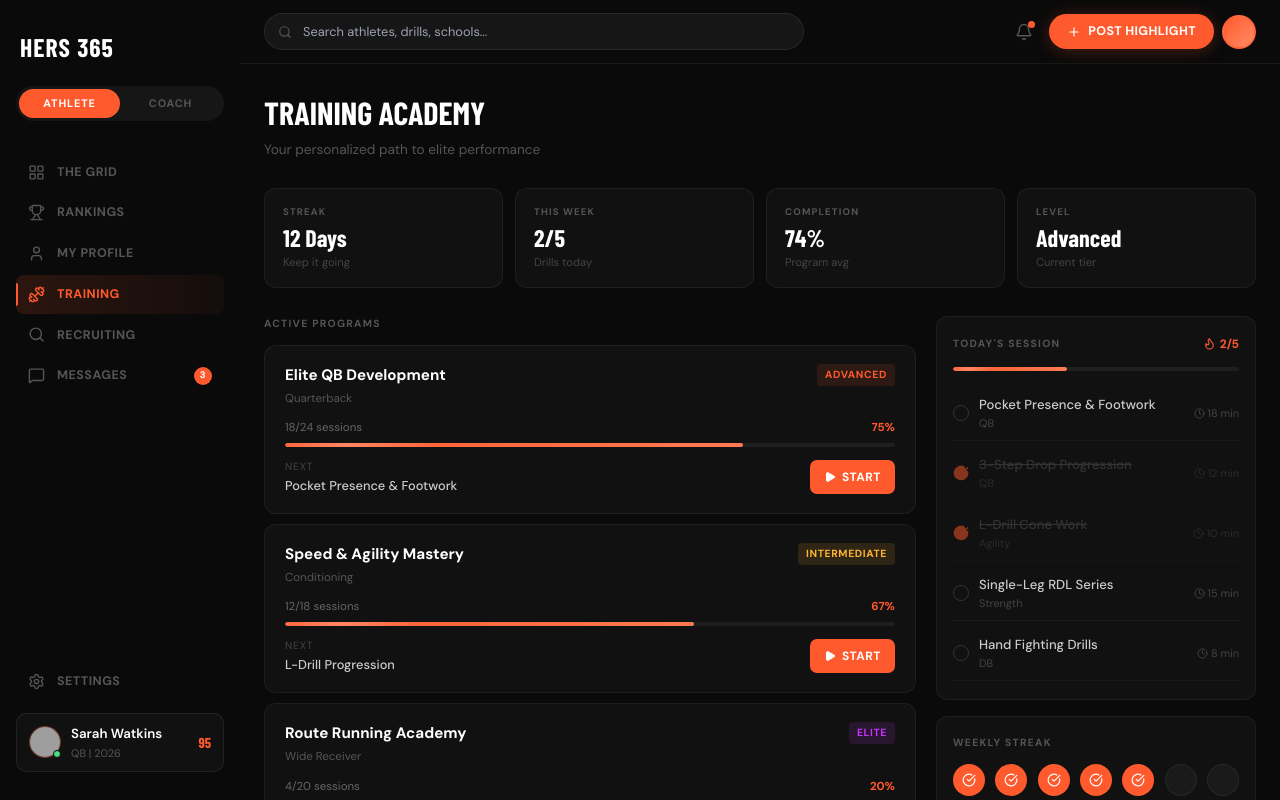
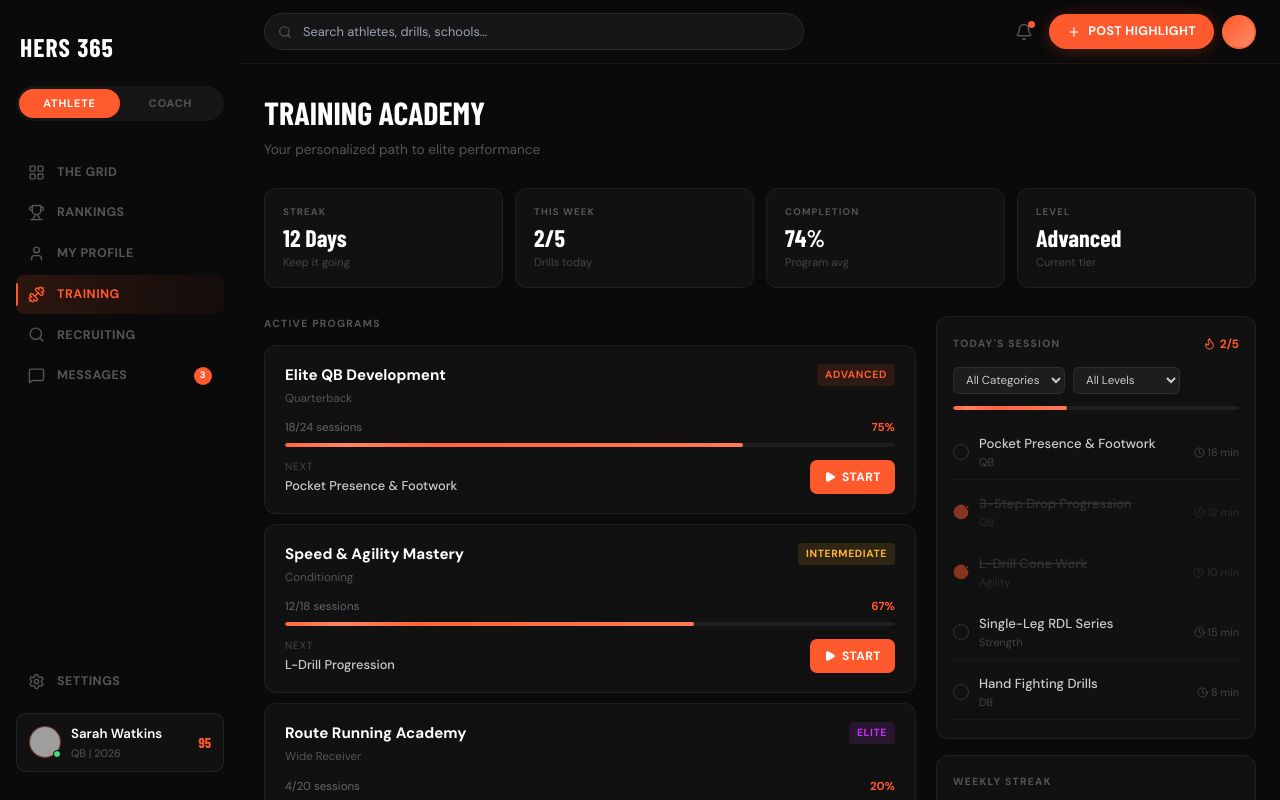
Before and after one commit to Sadu3103/HERS365, a React (Vite) app in the folder client/: page /training in a window 1280 px wide. Built offline with nearby package versions, Linux system fonts and the light colour scheme; grey boxes are pictures that could not be loaded; a web font is replaced by a local one.

Commit message:
fix(B-13): wire category/difficulty filters to drills list

```diff
--- a/client/src/pages/Training.tsx
+++ b/client/src/pages/Training.tsx
@@ -11,11 +11,11 @@ const programs = [
 ];
 
 const todayDrills = [
-  { id: 1, name: 'Pocket Presence & Footwork', dur: '18 min', cat: 'QB',       done: false },
-  { id: 2, name: '3-Step Drop Progression',     dur: '12 min', cat: 'QB',       done: true  },
-  { id: 3, name: 'L-Drill Cone Work',           dur: '10 min', cat: 'Agility',  done: true  },
-  { id: 4, name: 'Single-Leg RDL Series',       dur: '15 min', cat: 'Strength', done: false },
-  { id: 5, name: 'Hand Fighting Drills',        dur: '8 min',  cat: 'DB',       done: false },
+  { id: 1, name: 'Pocket Presence & Footwork', dur: '18 min', cat: 'QB',       difficulty: 'Advanced',     done: false },
+  { id: 2, name: '3-Step Drop Progression',     dur: '12 min', cat: 'QB',       difficulty: 'Intermediate', done: true  },
+  { id: 3, name: 'L-Drill Cone Work',           dur: '10 min', cat: 'Agility',  difficulty: 'Beginner',     done: true  },
+  { id: 4, name: 'Single-Leg RDL Series',       dur: '15 min', cat: 'Strength', difficulty: 'Intermediate', done: false },
+  { id: 5, name: 'Hand Fighting Drills',        dur: '8 min',  cat: 'DB',       difficulty: 'Advanced',     done: false },
 ];
 
 const levelColor: Record<string, string> = {
@@ -28,12 +28,23 @@ const levelText: Record<string, string> = {
   Beginner: '#64c864', Intermediate: '#ffb432', Advanced: '#ff5a2d', Elite: '#c832ff',
 };
 
+const ALL = 'All';
+const drillCategories = [ALL, ...Array.from(new Set(todayDrills.map(d => d.cat)))];
+const difficulties = [ALL, 'Beginner', 'Intermediate', 'Advanced', 'Elite'];
+
 export const Training = () => {
   const navigate = useNavigate();
   const [drills, setDrills] = useState(todayDrills);
+  const [filterCat, setFilterCat] = useState(ALL);
+  const [filterDifficulty, setFilterDifficulty] = useState(ALL);
 
   const toggleDrill = (id: number) =>
     setDrills(prev => prev.map(d => d.id === id ? { ...d, done: !d.done } : d));
+
+  const filteredDrills = drills.filter(d =>
+    (filterCat === ALL || d.cat === filterCat) &&
+    (filterDifficulty === ALL || d.difficulty === filterDifficulty)
+  );
 
   const completedToday = drills.filter(d => d.done).length;
   const streak = 12;
@@ -143,13 +154,37 @@ export const Training = () => {
               </div>
             </div>
 
+            {/* Filters */}
+            <div style={{ display: 'flex', gap: 8, marginBottom: 12, flexWrap: 'wrap' }}>
+              <select
+                value={filterCat}
+                onChange={e => setFilterCat(e.target.value)}
+                style={{
+                  background: 'rgba(255,255,255,0.05)', border: '1px solid rgba(255,255,255,0.08)',
+                  borderRadius: 6, color: '#ccc', fontSize: '0.72rem', padding: '4px 8px', cursor: 'pointer',
+                }}
+              >
+                {drillCategories.map(c => <option key={c} value={c}>{c === ALL ? 'All Categories' : c}</option>)}
+              </select>
+              <select
+                value={filterDifficulty}
+                onChange={e => setFilterDifficulty(e.target.value)}
+                style={{
+                  background: 'rgba(255,255,255,0.05)', border: '1px solid rgba(255,255,255,0.08)',
+                  borderRadius: 6, color: '#ccc', fontSize: '0.72rem', padding: '4px 8px', cursor: 'pointer',
+                }}
+              >
+                {difficulties.map(d => <option key={d} value={d}>{d === ALL ? 'All Levels' : d}</option>)}
+              </select>
+            </div>
+
             {/* Progress bar */}
             <div className="k-progress-track" style={{ marginBottom: 16 }}>
               <div className="k-progress-fill" style={{ width: `${(completedToday / drills.length) * 100}%` }} />
             </div>
 
             <div style={{ display: 'flex', flexDirection: 'column', gap: 6 }}>
-              {drills.map(d => (
+              {filteredDrills.map(d => (
                 <button key={d.id} onClick={() => toggleDrill(d.id)} style={{
                   display: 'flex', alignItems: 'center', gap: 10,
                   background: 'none', border: 'none', cursor: 'pointer',
```
